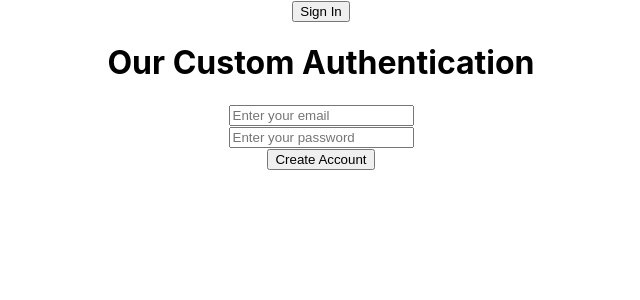
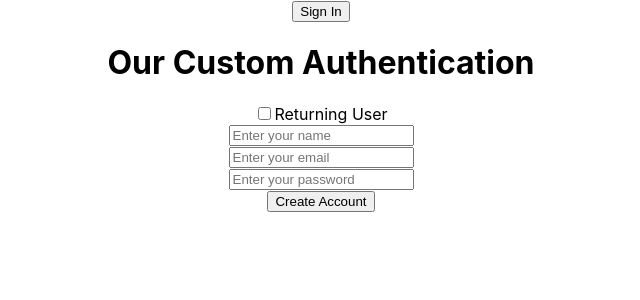
Before and after one commit to mdajgarhossain/Firebase-practice, a React (Create React App) app: page / in a window 1280 px wide. Shown: the top 300 px of the page, without its empty margins (319-959 px from the left). Built offline with nearby package versions, Linux system fonts and the light colour scheme.

Commit message:
password authentication Step 2: createUserWithEmailAndPassword

```diff
--- a/src/App.js
+++ b/src/App.js
@@ -45,8 +45,11 @@ function App() {
         isSignedIn: false,
         name: '',
         email: '',
+        password: '',
         photo: '',
-        isValid: false
+        error: '',
+        isValid: false,
+        existingUser: false
       };
       setUser(signedOutUser);
       console.log(response);
@@ -58,6 +61,13 @@ function App() {
 
   const is_valid_email = email => /(.+)@(.+){2,}\.(.+){2,}/.test(email);
   const hasNumber = input => /\d/.test(input);
+
+  const switchForm = event => {
+    const createdUser = {...user};
+    createdUser.existingUser = event.target.checked;
+    setUser(createdUser);
+    console.log(createdUser);
+  }
 
   //For password authentication
   //Step 1:
@@ -85,12 +95,34 @@ function App() {
 
   const createAccount = (event) => {
     if(user.isValid) {
-      console.log(user.email, user.password);
+      firebase.auth().createUserWithEmailAndPassword(user.email, user.password)
+      .then(response => {
+        console.log(response);
+        const createdUser = {...user};
+        createdUser.isSignedIn = true;
+        createdUser.error = '';
+        setUser(createdUser);
+      })
+      .catch(err => {
+        console.log(err.message);
+        const createdUser = {...user};
+        createdUser.isSignedIn = false;
+        createdUser.error = err.message;
+        setUser(createdUser);
+      })
     }
     else {
       console.log('Form is not valid!');
     }
     event.preventDefault();
+    event.target.reset();
+  };
+
+  const signInUser = event => {
+    console.log('sign in');
+
+    event.preventDefault();
+    event.target.reset();
   };
 
   return (
@@ -110,14 +142,30 @@ function App() {
 
       {/* password authentication */}
       {/* Step 1: */}
-      <form onSubmit={createAccount}>
-        <h1>Our Custom Authentication</h1>
+      <h1>Our Custom Authentication</h1>
+      <input type="checkbox" name="switchForm" onChange={switchForm} id="switchForm"/>
+      <label htmlFor="switchForm">Returning User</label>
+      <form style={{display: user.existingUser ? 'block' : 'none'}} onSubmit={signInUser}>
+        <input type="text" onBlur={handleChange} name="email" id="" placeholder="Enter your email" required/>
+        <br/>
+        <input type="password" onBlur={handleChange} name="password" id="" placeholder="Enter your password" required/>
+        <br/>
+        <input type="submit" value="SignIn"/>
+      </form>
+      <br/>
+
+      <form style={{display: user.existingUser ? 'none' : 'block'}} onSubmit={createAccount}>
+        <input type="text" onBlur={handleChange} name="name" id="" placeholder="Enter your name" required/>
+        <br/>
         <input type="text" onBlur={handleChange} name="email" id="" placeholder="Enter your email" required/>
         <br/>
         <input type="password" onBlur={handleChange} name="password" id="" placeholder="Enter your password" required/>
         <br/>
         <input type="submit" value="Create Account"/>
       </form>
+      {
+        user.error && <p style={{color: 'red'}}>{user.error}</p>
+      }
     </div>
   );
 }
```
